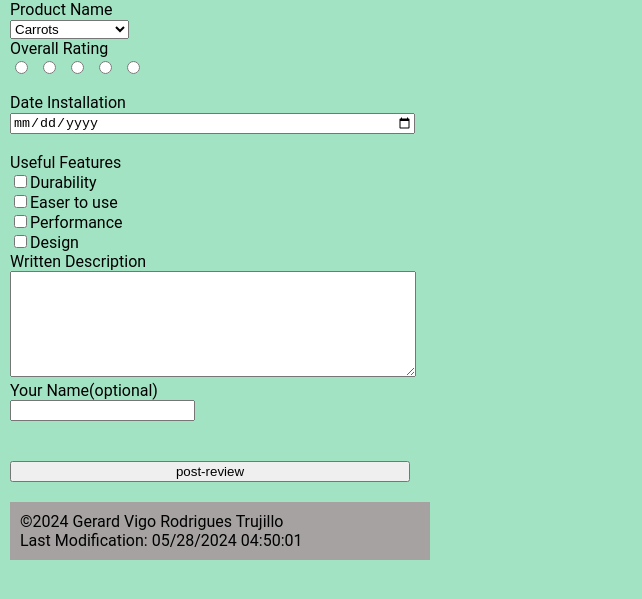
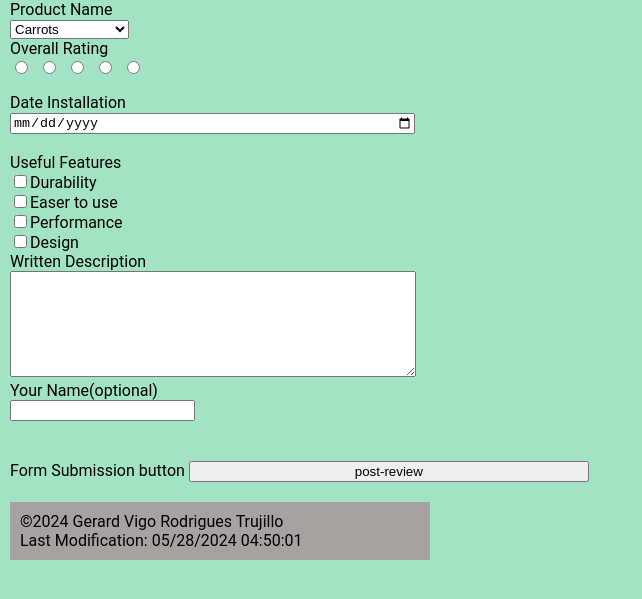
Before and after one commit to gerardalessandrov/WDD-131, a plain HTML site: page form.html in a window 1280 px wide. Shown: the part 91-690 px from the top of the page, without its empty margins (0-642 px from the left). Drawn offline with Linux system fonts and the light colour scheme.

Commit message:
form.html

```diff
--- a/form.html
+++ b/form.html
@@ -68,7 +68,7 @@
         <input type="text" id="name" name="user-name">
         <br>
 
-
+        <label>Form Submission button</label>
         <input type="submit" value="post-review">
 
     </form>
```
